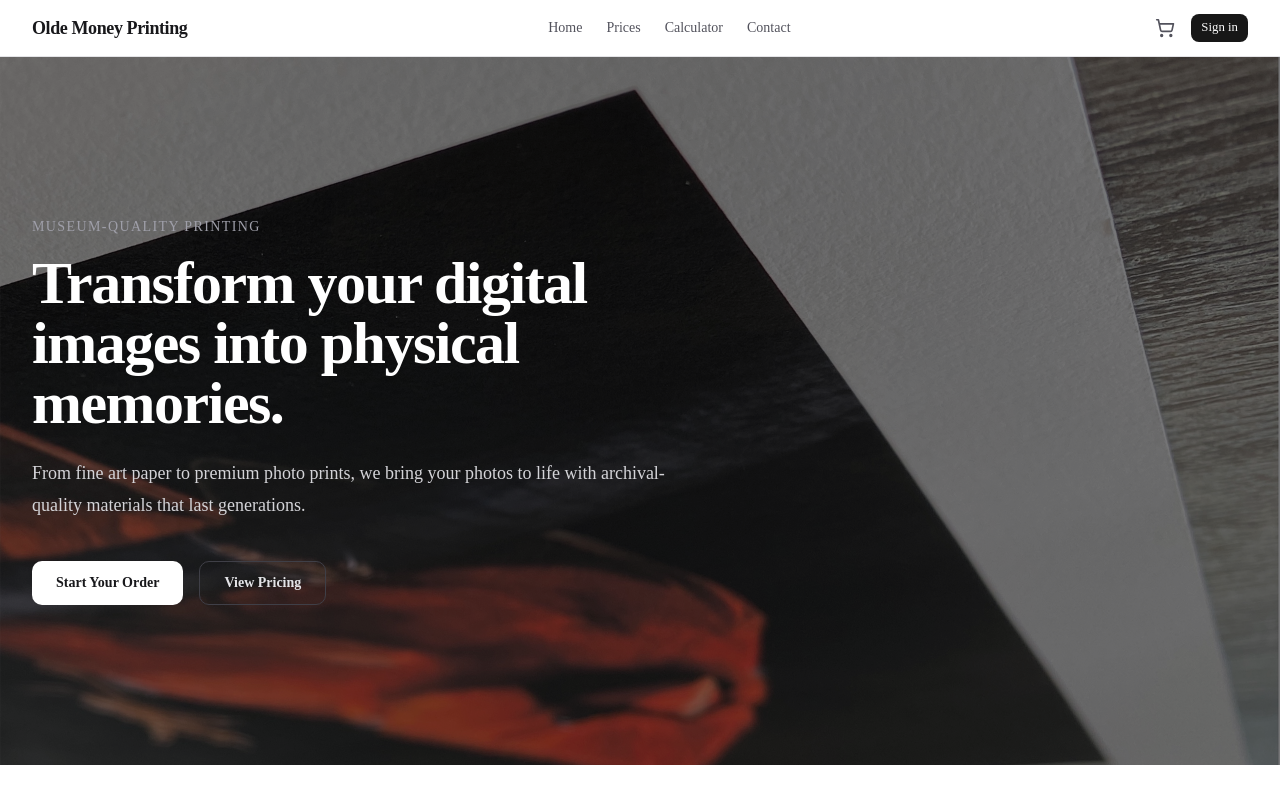
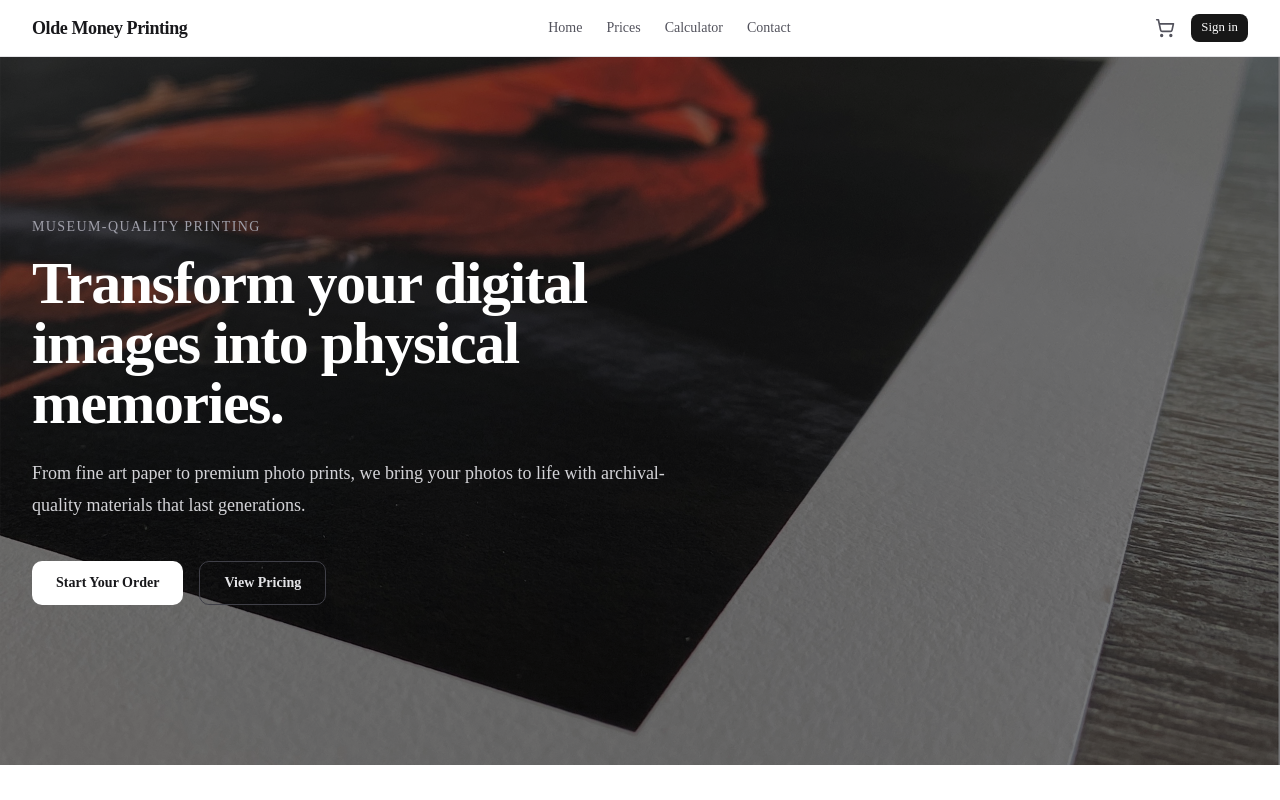
Before and after one commit to MinnowRuss/olde-money-printshop, a Next.js app: page / in a window 1280 px wide. Shown: the top 800 px of the page. Built offline with nearby package versions, Linux system fonts and the light colour scheme; no server answers.

Commit message:
Revert "Flip homepage hero image"
This reverts commit 0ce33179b8804d9d2547d976d24e4516f9070f76.

```diff
--- a/src/app/page.tsx
+++ b/src/app/page.tsx
@@ -46,7 +46,7 @@ export default function HomePage() {
             alt=""
             fill
             priority
-            className="object-cover opacity-90 [transform:scaleY(-1)]"
+            className="object-cover opacity-90"
             sizes="100vw"
           />
           {/* Dark overlay to ensure text legibility */}
```
